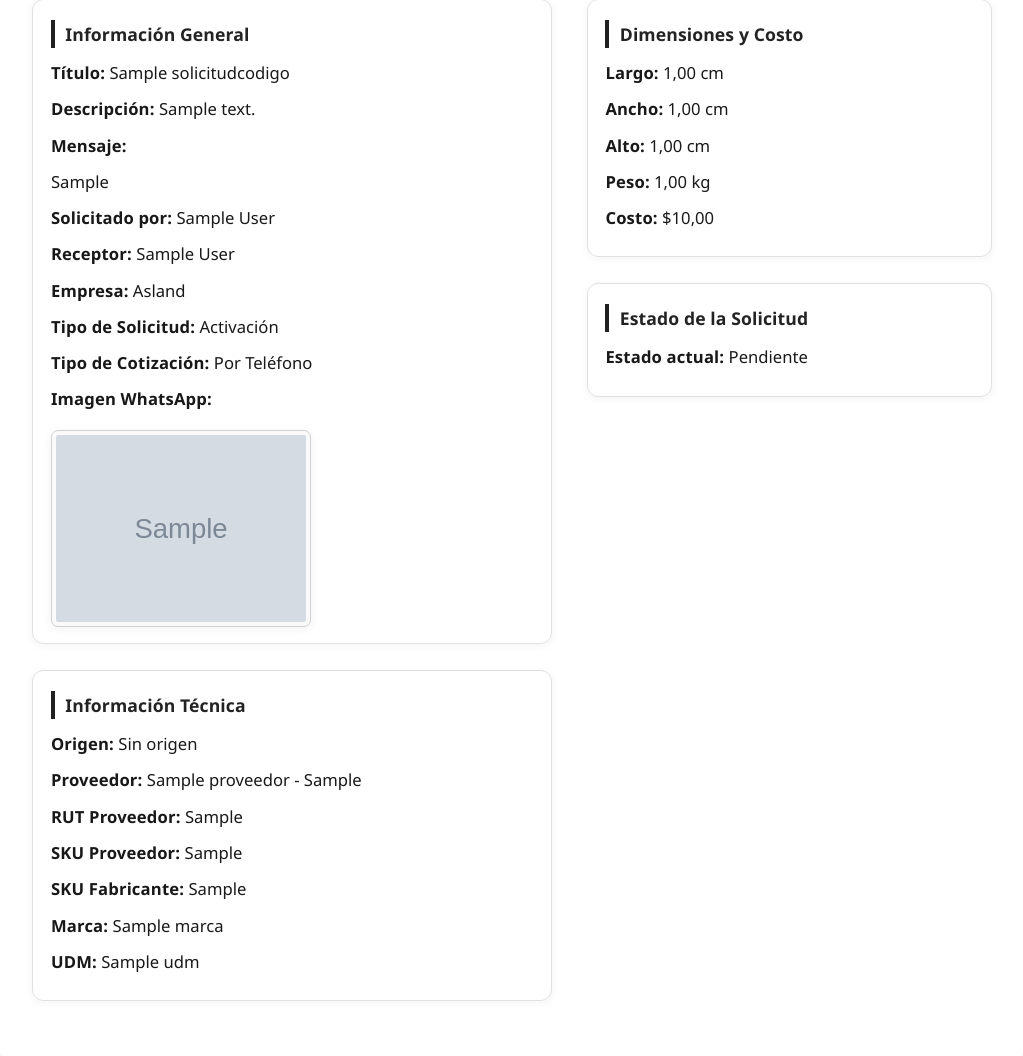
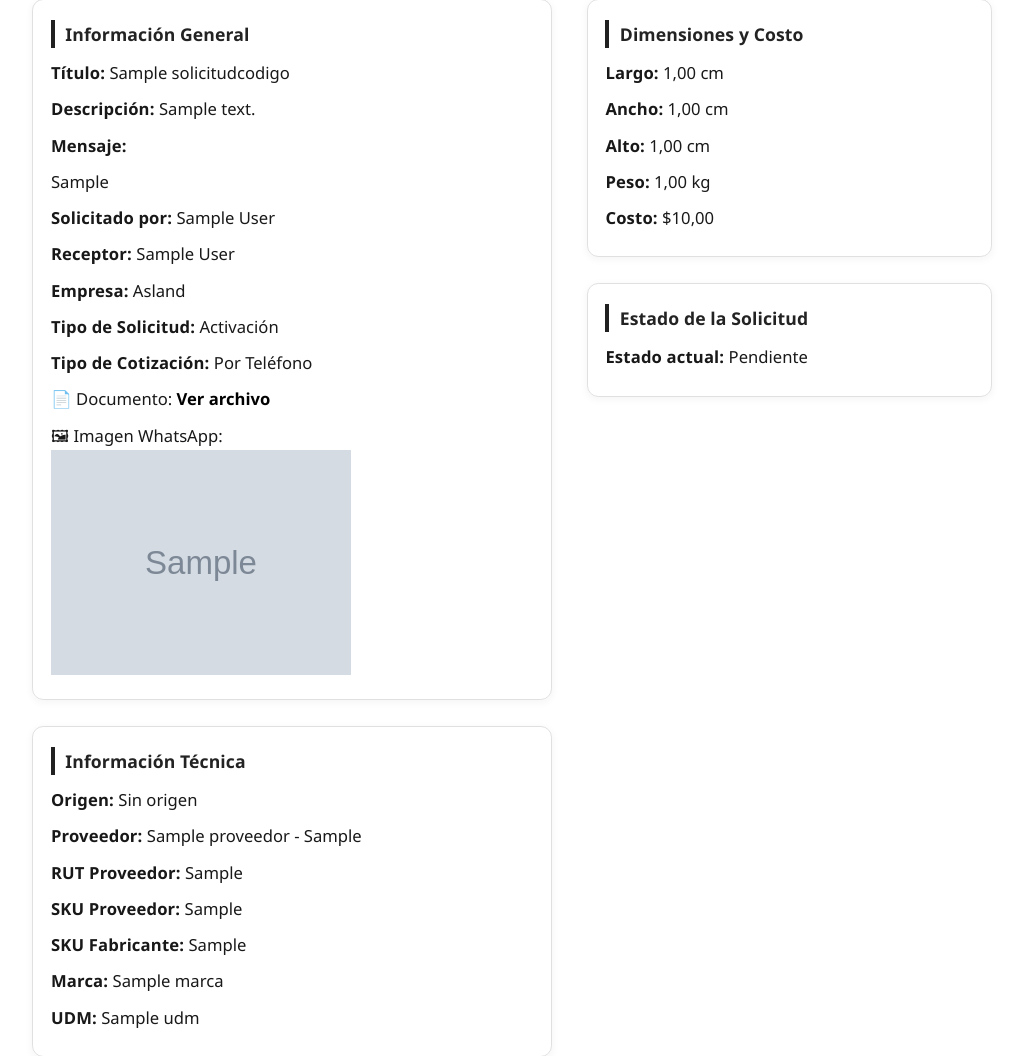
Before and after one commit to Sunc2003/GGHHH, a Django app: page /usuarios/solicitud/1/ in a window 1280 px wide. Shown: the part 410-1466 px from the top of the page, without its empty margins (128-1151 px from the left). Run offline with Django 5.2, Linux system fonts and the light colour scheme; tables that the repository leaves empty hold one stand-in row (values such as "Sample post"); grey boxes marked "Sample" are stand-in pictures.

Commit message:
fdsfasdfads

```diff
--- a/apps/usuarios/templates/solicitud_detalle.html
+++ b/apps/usuarios/templates/solicitud_detalle.html
@@ -23,23 +23,17 @@
         <p><strong>Tipo de Cotización:</strong> {{ object.get_cotizacion_display }}</p>
 
         <!-- ARCHIVO COTIZACIÓN -->
-        {% if solicitud.archivo_cotizacion %}
+        {% if object.archivo_cotizacion %}
         <p>
-    📄 Documento: <a href="{{ solicitud.archivo_cotizacion.url }}" target="_blank">Ver archivo</a>
+          📄 Documento: <a href="{{ object.archivo_cotizacion.url }}" target="_blank">Ver archivo</a>
         </p>
       {% endif %}
 
-{% if solicitud.imagen_whatsapp %}
+      {% if object.imagen_whatsapp %}
         <p>
           🖼 Imagen WhatsApp:<br>
-    <img src="{{ solicitud.imagen_whatsapp.url }}" alt="Imagen WhatsApp" style="max-width: 300px;">
+          <img src="{{ object.imagen_whatsapp.url }}" alt="Imagen WhatsApp" style="max-width: 300px;">
         </p>
-{% endif %}
-
-        <!-- IMAGEN WHATSAPP -->
-        {% if object.imagen_whatsapp %}
-          <p><strong>Imagen WhatsApp:</strong></p>
-          <img src="{{ object.imagen_whatsapp.url }}" alt="Imagen WhatsApp" class="img-thumbnail" width="300">
       {% endif %}
       </fieldset>
 
```
Lines whose indentation alone changed are shown as unchanged.
